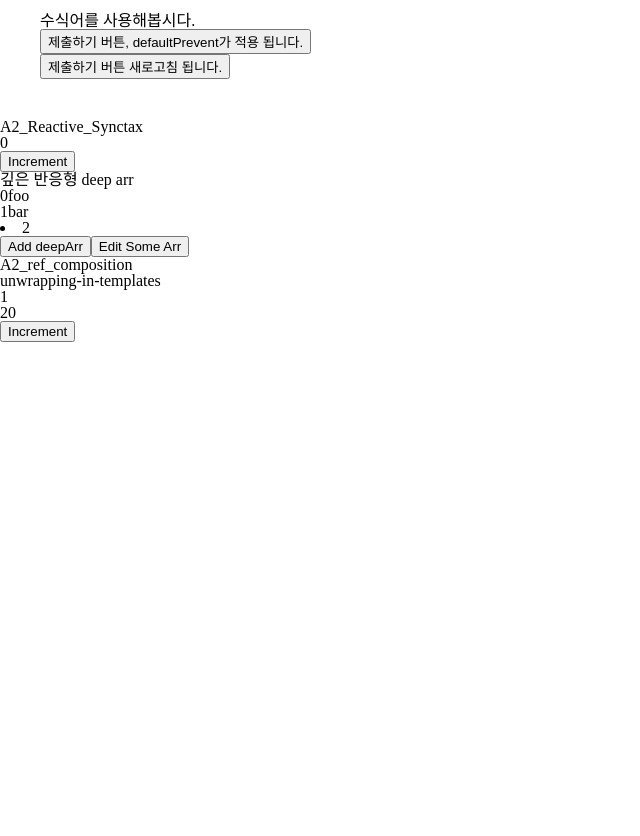
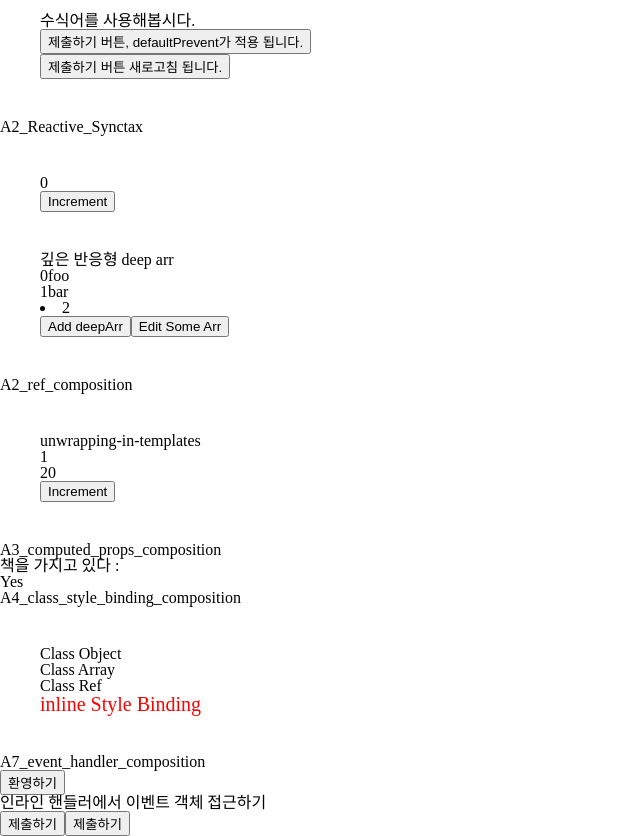
Before and after one commit to peacepiece7/vue-template, a Vue app in the folder playground/: page / in a window 1280 px wide. Shown: the part 600-1436 px from the top of the page, without its empty margins (0-640 px from the left). Before the commit the page ends 942 px from the top, so only its background shows below. Built offline with nearby package versions, Linux system fonts and the light colour scheme.

Commit message:
event hander 정리

```diff
--- a/playground/src/App.vue
+++ b/playground/src/App.vue
@@ -2,18 +2,27 @@
   <A1_Template_Syntax />
   <A2_reactive_composition />
   <A2_ref_composition />
+  <A3_computed_props_composition />
+  <A4_class_style_binding_composition />
+  <A7_event_handler_composition />
 </template>
 
 <script>
 import A1_Template_Syntax from './components/A1_Template_Syntax.vue'
 import A2_reactive_composition from './components/A2_reactive_composition.vue';
 import A2_ref_composition from './components/A2_ref_composition.vue';
+import A3_computed_props_composition from './components/A3_computed_props_composition.vue';
+import A4_class_style_binding_composition from './components/A4_class_style_binding_composition.vue';
+import A7_event_handler_composition from './components/A7_event_handler_composition.vue';
 
 export default {
   components: {
     A1_Template_Syntax,
     A2_reactive_composition,
-    A2_ref_composition
+    A2_ref_composition,
+    A3_computed_props_composition,
+    A4_class_style_binding_composition,
+    A7_event_handler_composition
   }
 }
 </script>
--- a/playground/src/components/A2_reactive_composition.vue
+++ b/playground/src/components/A2_reactive_composition.vue
@@ -8,20 +8,28 @@
     <div id="count">
       {{ state.count }}
     </div>
-    <button @click="increment">Increment</button>
+    <button @click="increment">
+      Increment
+    </button>
   </section>
   <section>
     <div>
       <h2>깊은 반응형 deep arr</h2>
       <ul>
-        <li v-for="(item, idx) of state.deepArr" :key="item.id">
+        <li
+          v-for="(item, idx) of state.deepArr"
+          :key="item.id">
           {{ idx + item.name }}
         </li>
       </ul>
       <li>{{ state.deepArr.length }}</li>
     </div>
-    <button @click="addDeepArr">Add deepArr</button>
-    <button @click="editArr">Edit Some Arr</button>
+    <button @click="addDeepArr">
+      Add deepArr
+    </button>
+    <button @click="editArr">
+      Edit Some Arr
+    </button>
   </section>
 </template>
 
@@ -96,4 +104,8 @@ function editArr() {
  */
 </script>
 
-<style scoped></style>
+<style scoped>
+section {
+  margin: 40px;
+}
+</style>
--- a/playground/src/components/A2_reactive_option.vue
+++ b/playground/src/components/A2_reactive_option.vue
@@ -47,4 +47,8 @@ export default {
 }
 </script>
 
-<style scoped></style>
+<style scoped>
+section {
+  margin: 40px;
+}
+</style>
--- a/playground/src/components/A2_ref_composition.vue
+++ b/playground/src/components/A2_ref_composition.vue
@@ -55,4 +55,7 @@ function increment() {
 </script>
 
 <style scoped>
+section {
+  margin: 40px;
+}
 </style>
--- a/playground/src/components/A3_computed_props_composition.vue
+++ b/playground/src/components/A3_computed_props_composition.vue
@@ -48,4 +48,7 @@ const fullName = computed({
 </script>
 
 <style scoped>
+section {
+  margin: 40px;
+}
 </style>
--- /dev/null
+++ b/playground/src/components/A4_class_style_binding_composition.vue
@@ -0,0 +1,73 @@
+<!-- eslint-disable vue/v-bind-style -->
+
+<template>
+  <div>
+    A4_class_style_binding_composition
+  </div>
+  <section>
+    <div :class="classObject">
+      Class Object
+    </div>
+    <div :class="computedClassArray">
+      Class Array
+    </div>
+    <div v-bind:class="{active : isActive, 'text-danger' : hasError}">
+      Class Ref
+    </div>
+    <div :style="styleObject">
+      inline Style Binding
+    </div>
+    <!-- 브라우저가 지원하는 배열 내 마지막 값을 렌더링합니다. -->
+    <div :style="{ display: ['flex', '-webkit-box', '-ms-flexbox'] }"></div>
+  </section>
+</template>
+
+<script setup>
+import { ref, reactive, computed } from "vue"
+
+// * 클래스 바인딩 1
+const classObject = reactive({
+    active : true,
+    'text-danger' : false
+})
+
+// * 클래스 바인딩 2
+const classArray = reactive([ 'active', 'text-danger' ])
+
+// * 클래스 바인딩 3
+const isActive = ref(true)
+const hasError = ref(false)
+
+
+/**
+ * @note computed 사용하여 클래스 바인딩 (계산된 속성 + 반응형 + 캐싱)
+ * @link https://v3-docs.vuejs-korea.org/guide/essentials/class-and-style.html#with-components
+ */
+const error = ref(null)
+const computedClassObject = computed(() => ({
+  active: isActive.value && !error.value,
+  'text-danger': error.value && error.value.type === 'fatal'
+}))
+const computedClassArray = computed(() => [
+    isActive.value && !error.value && 'active',
+    error.value && error.value.type === 'fatal' && 'text-danger'])
+
+/**
+ * @note component 사용하여 클래스 바인딩
+ * @link https://v3-docs.vuejs-korea.org/guide/essentials/class-and-style.html#with-components
+ */
+
+// * inlin style 바인딩
+const activeColor = ref('red')
+const fontSize = ref(20)
+const styleObject = reactive({
+  color: activeColor.value,
+  fontSize: fontSize.value + 'px'
+})
+</script>
+
+<style scoped>
+section {
+  margin: 40px;
+}
+</style>
--- /dev/null
+++ b/playground/src/components/A5_conditional_rendering_composition.vue
@@ -0,0 +1,49 @@
+<template>
+  <div>A5_conditional_rendering_composition</div>
+  <section>
+    <div v-if="awesome">
+      show content
+    </div>
+    <div v-else>
+      sorry!
+    </div>
+  </section>
+
+  <section>
+    <div v-if="type === 'A'">
+      A
+    </div>
+    <div v-else-if="type === 'B'">
+      B
+    </div>
+    <div v-else>
+      C
+    </div>
+  </section>
+</template>
+
+<script setup>
+/**
+ * @note Conditional Rendering
+ * @link https://v3-docs.vuejs-korea.org/guide/essentials/conditional.html
+ */
+
+import { ref } from "vue"
+const awesome = ref(true)
+const type = ref('A')
+
+/**
+ * @note v-show VS v-if
+ * @description
+ * v-show는 항상 렌더링되고, CSS를 사용하여 토글합니다. 즉 초기 조건 관계없이 렌더링됩니다.
+ * v-if는 조건에 따라 렌더링됩니다.
+ * @link https://v3-docs.vuejs-korea.org/guide/essentials/conditional.html#v-if-vs-v-show
+ */
+
+</script>
+
+<style scoped>
+section {
+  margin: 40px;
+}
+</style>
--- /dev/null
+++ b/playground/src/components/A7_event_handler_composition.vue
@@ -0,0 +1,54 @@
+<template>
+  <div>A7_event_handler_composition</div>
+  <section>
+    <button @click="greet">
+      환영하기
+    </button>
+  </section>
+  <section>
+    <h2>인라인 핸들러에서 이벤트 객체 접근하기</h2>
+    <!-- 특수한 키워드인 $event 사용 -->
+    <button @click="warn('아직 양식을 제출할 수 없습니다.', $event)">
+      제출하기
+    </button>
+    <!-- 인라인 화살표 함수 사용 -->
+    <button @click="(event) => warn('아직 양식을 제출할 수 없습니다.', event)">
+      제출하기
+    </button>
+  </section>
+</template>
+
+<script setup>
+import { ref } from 'vue'
+
+const name = ref('Vue.js')
+
+// v-on 디렉티브는 단축 문법으로 @ 기호를 사용
+function greet(event) {
+  alert(`안녕 ${name.value}!`)
+  // 'event'는 네이티브 DOM 이벤트 객체입니다.
+  if (event) {
+    alert(event.target.tagName)
+  }
+}
+
+function warn(message, event) {
+  if (event) {
+    event.preventDefault()
+  }
+  alert(message)
+}
+
+/**
+ * @note 인라인 핸들러에서 이벤트 객체 접근하기
+ * @link https://v3-docs.vuejs-korea.org/guide/essentials/event-handling.html#accessing-event-argument-in-inline-handlers
+ * @description
+ * 다음 수식어 키워드를 제공합니다.
+ * 이벤트 핸들러 : .stop, .prevent, .self, .capture, .once, .passive
+ * 입력키 별칭 : .enter,.tab, .delete ("Delete" 및 "Backspace" 키 모두 캡처), .esc, .space, .up, .down, .left, .right
+ * 시스템 입력키 수식어 : .ctrl, .alt, .shift, .meta
+ */
+</script>
+
+<style scoped>
+</style>
```
Also changed, not shown: playground/src/components/A6_list_rendering_composition.vue (added, +15 -0 lines), 1 other file (tests, documents, lock files or other folders).
